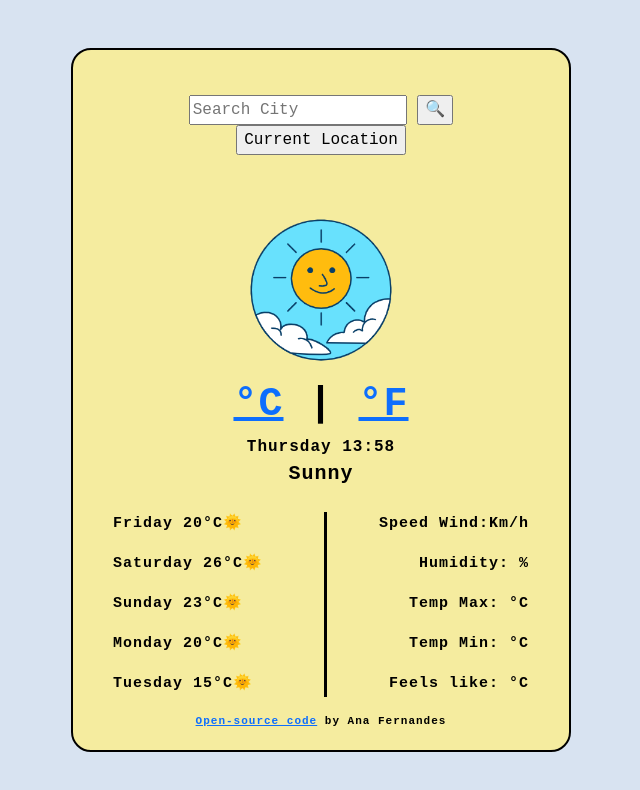
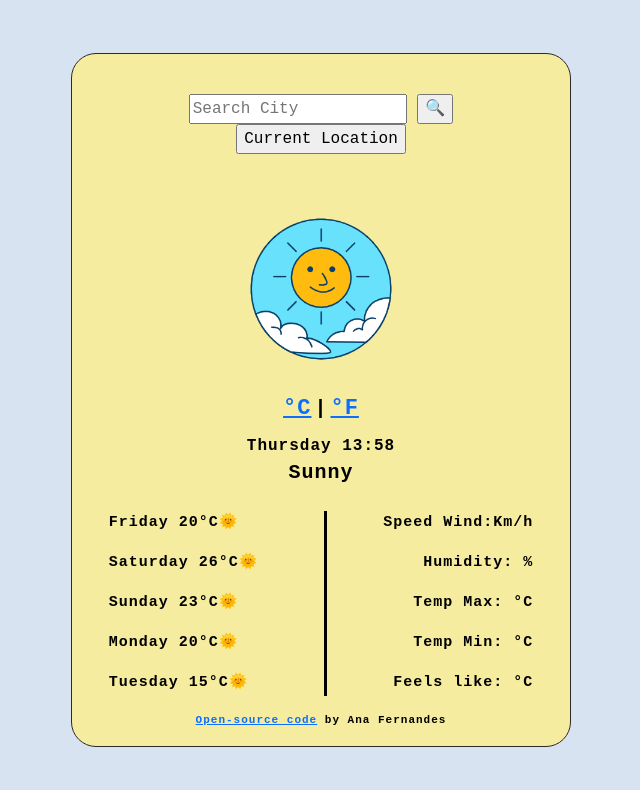
Before and after one commit to Annatere/Weather-app, a website built with Parcel: page index.html in a window 1280 px wide. Shown: the top 790 px of the page, without its empty margins (319-959 px from the left). Built offline with nearby package versions, Linux system fonts and the light colour scheme.

Commit message:
stylized css and changed some aspects in html

```diff
--- a/index.html
+++ b/index.html
@@ -50,7 +50,7 @@
         <div id="temperature"></div>
 
         <span id="units">
-          <a href="#" id="celsius-link">°C</a> |
+          <a href="#" id="celsius-link">°C</a> <span class="separador">|</span>
           <a href="#" id="fahrenheit-link">°F</a>
         </span>
       </section>
--- a/src/style.css
+++ b/src/style.css
@@ -16,17 +16,17 @@ body {
   align-items: center;
 }
 .container {
-  border: 2.5px;
+  border: 1.9px;
   border-style: solid;
-  border-color: black;
-  padding: 2.5em;
+  border-color: rgb(43, 41, 41);
+  padding: 2.3em;
   background-color: rgb(245, 236, 159);
   max-width: 500px;
-  border-radius: 20px;
+  border-radius: 25px;
 }
 #barraProcura {
   text-align: center;
-  margin-top: 5px;
+  margin-top: 3px;
 }
 
 .image {
@@ -76,3 +76,16 @@ body {
   margin-top: 19px;
   margin-bottom: -20px;
 }
+#celsius-link{
+  font-size: 22px;
+  margin-right: -22px;
+
+
+}
+#fahrenheit-link{
+  font-size: 22px;
+  margin-left: -22px;
+}
+.separador{
+  font-size: 20px;
+}
```
